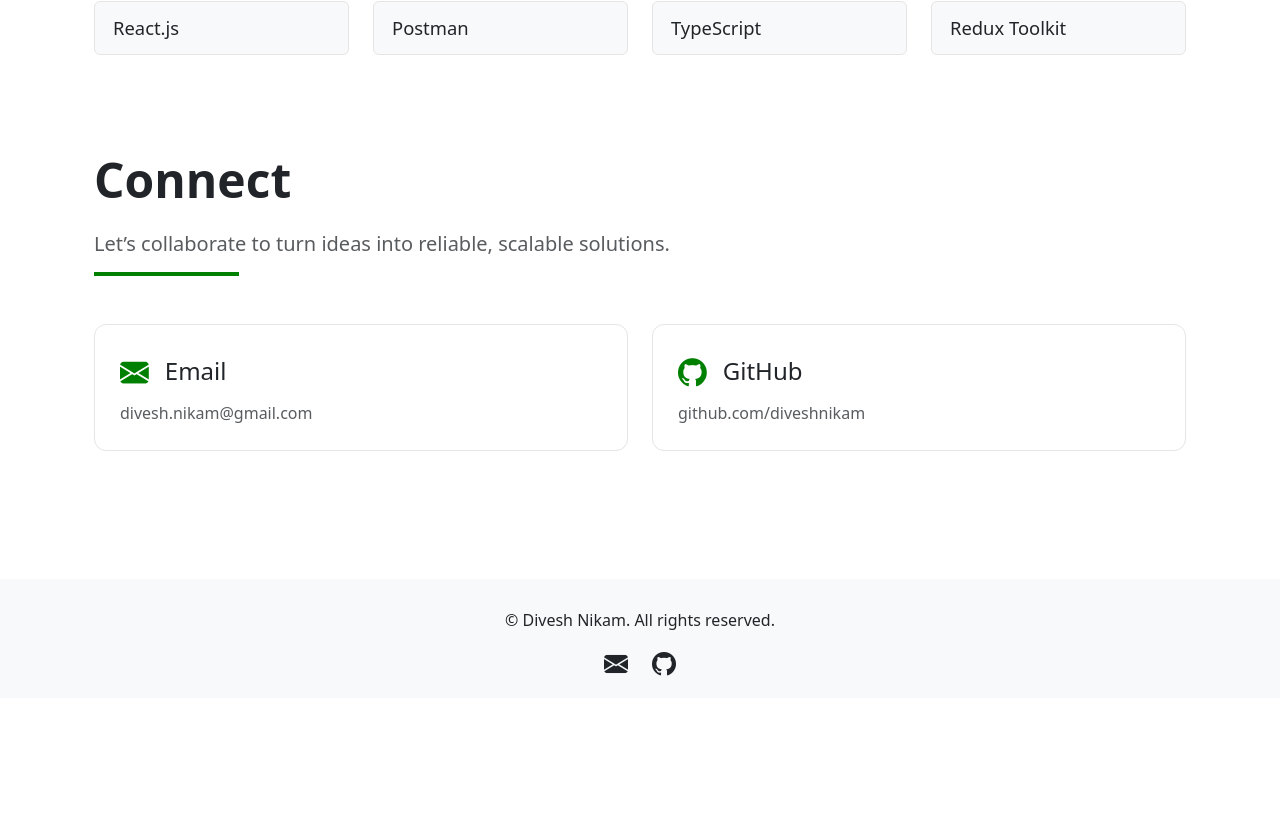
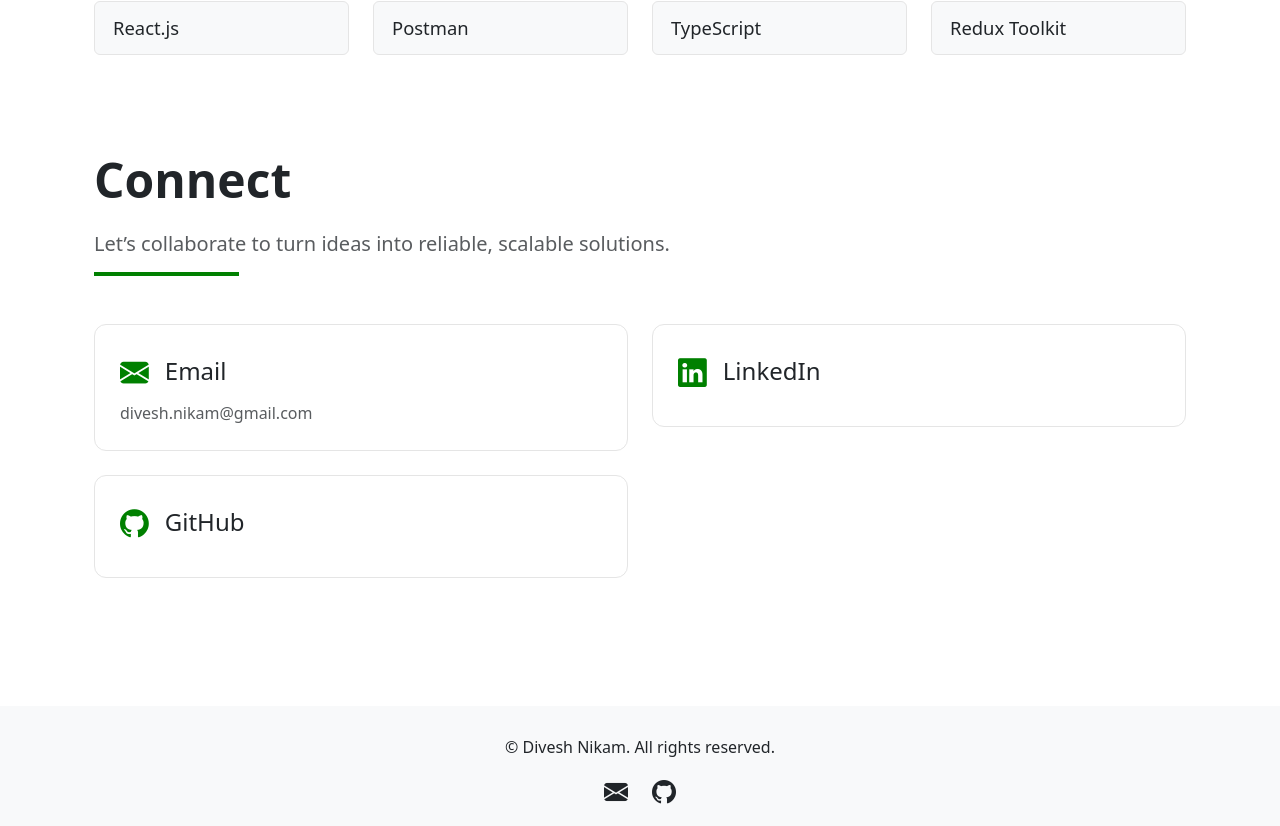
Before and after one commit to diveshnikam/my-portfolio, a React (Vite) app: page / in a window 1280 px wide. Shown: the part 2896-3722 px from the top of the page. Before the commit the page ends 3594 px from the top, so only its background shows below. Built offline with nearby package versions, Linux system fonts and the light colour scheme.

Commit message:
added linkedin link

```diff
--- a/src/App.jsx
+++ b/src/App.jsx
@@ -378,6 +378,28 @@ function App() {
               </a>
             </div>
 
+
+
+
+
+            <div className="col-md-6 col-12">
+              <a
+                href="https://www.linkedin.com/in/divesh-nikam-6728a527b"
+                target="_blank"
+                rel="noopener noreferrer"
+                className="connect-box-link"
+              >
+                <div className="connect-box">
+                  <div className="d-flex align-items-center gap-3 mb-2">
+                    <i className="bi bi-linkedin connect-icon"></i>
+                    <h4 className="m-0">LinkedIn</h4>
+                  </div>
+
+                </div>
+              </a>
+            </div>
+
+
             <div className="col-md-6 col-12">
               <a
                 href="https://github.com/diveshnikam"
@@ -390,7 +412,7 @@ function App() {
                     <i className="bi bi-github connect-icon"></i>
                     <h4 className="m-0">GitHub</h4>
                   </div>
-                  <p className="text-muted mb-0">github.com/diveshnikam</p>
+
                 </div>
               </a>
             </div>
```
